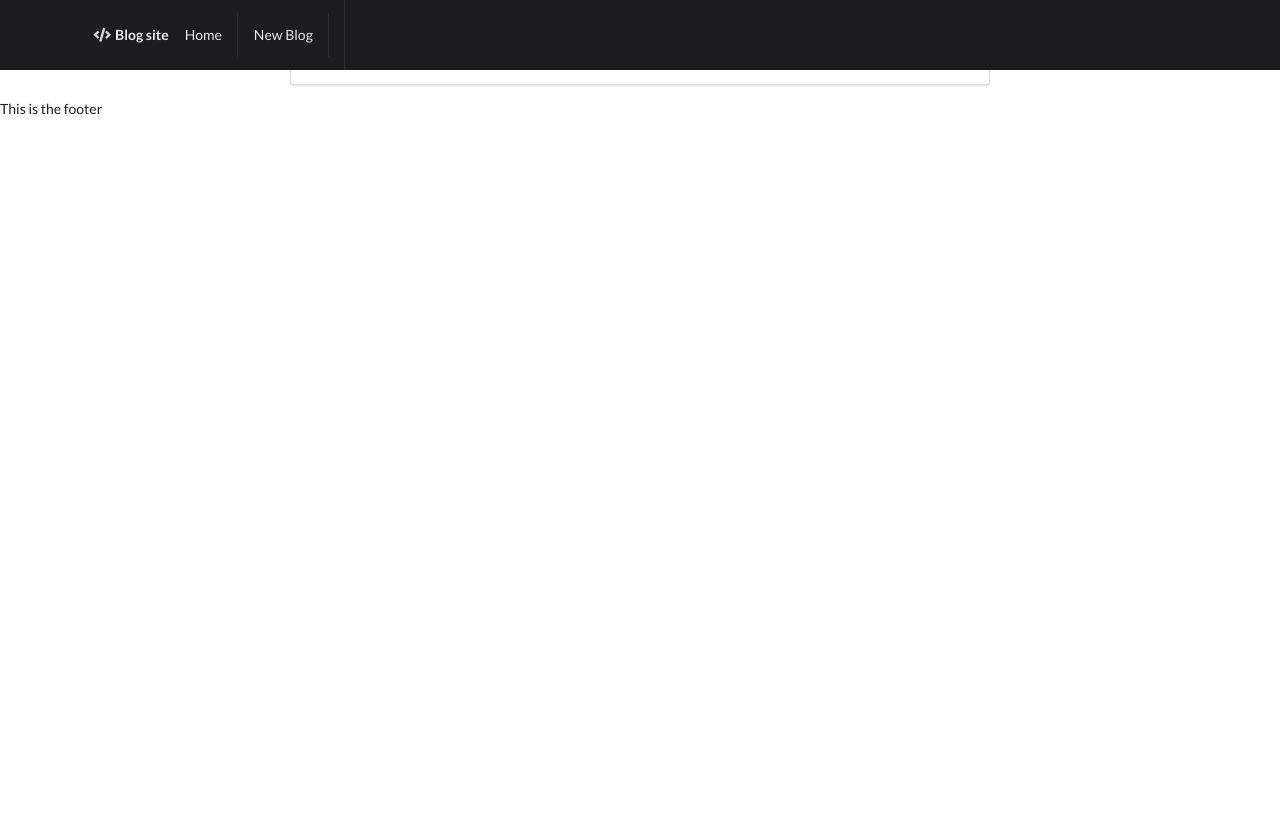
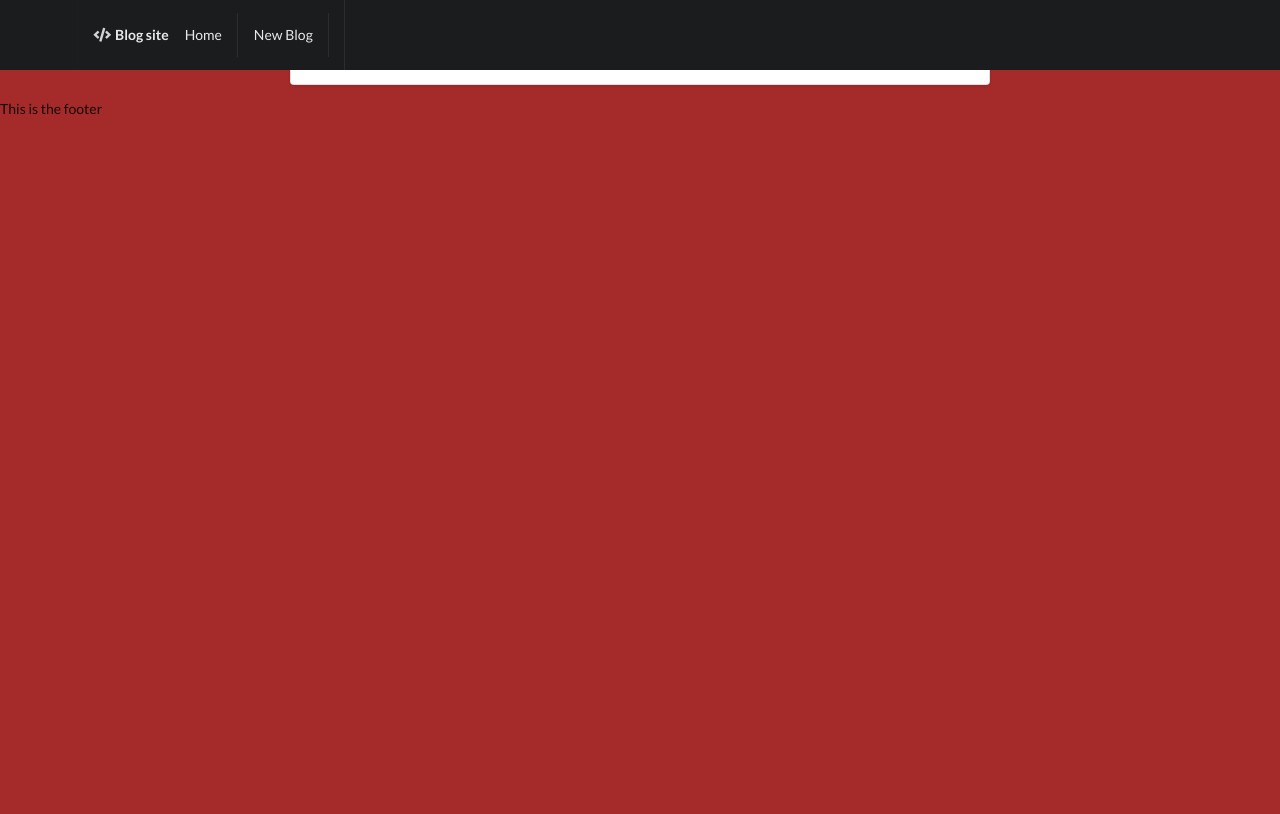
Before and after one commit to atttaskalyar/Blogging-app, a Node server app: page /blogs/new in a window 1280 px wide. Run offline with Node 20, Linux system fonts and the light colour scheme; some libraries are stand-ins or nearby versions.

Commit message:
fixed the css linking

```diff
--- a/public/stylesheets/app.css
+++ b/public/stylesheets/app.css
@@ -3,6 +3,10 @@ i .icon{
 }
 
 
-.huge{
+.container .main{
     margin-top: 7.0em;
 }
+
+body{
+    background-color: brown;
+}
--- a/views/partials/header.ejs
+++ b/views/partials/header.ejs
@@ -3,10 +3,10 @@
 
 <head>
     <title>Blog app</title>
-    <link rel="stylesheet" href="./../../public/stylesheets/app.css" type="text/css">
+
     <link rel="stylesheet" type="text/css"
-        href="https://cdnjs.cloudflare.com/ajax/libs/semantic-ui/2.4.1/semantic.min.css">
-
+        href="https://cdnjs.cloudflare.com/ajax/libs/semantic-ui/2.1.4/semantic.css">
+     <link rel="stylesheet" href="/stylesheets/app.css" type="text/css">
 </head>
 
 <body>
```
